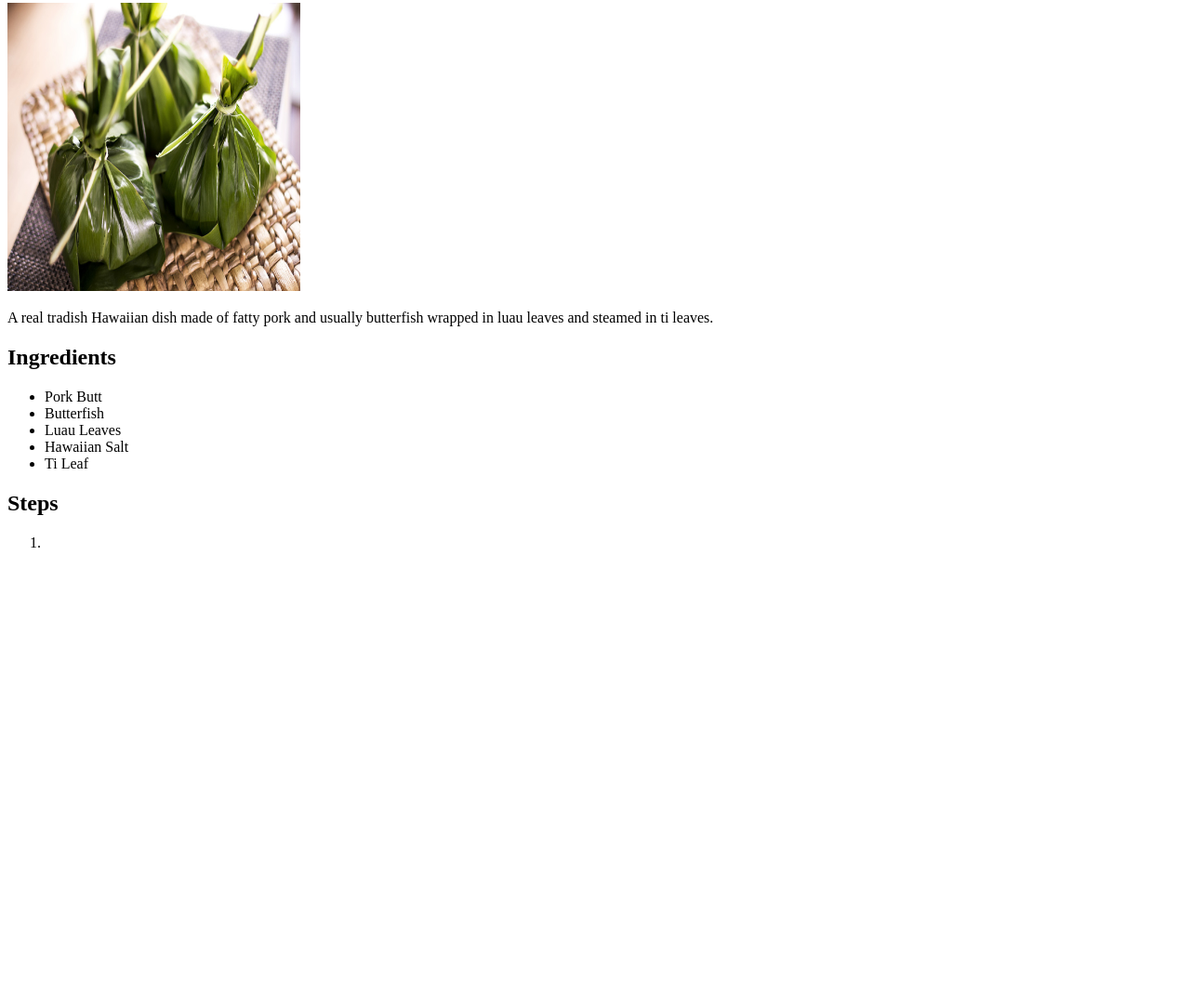
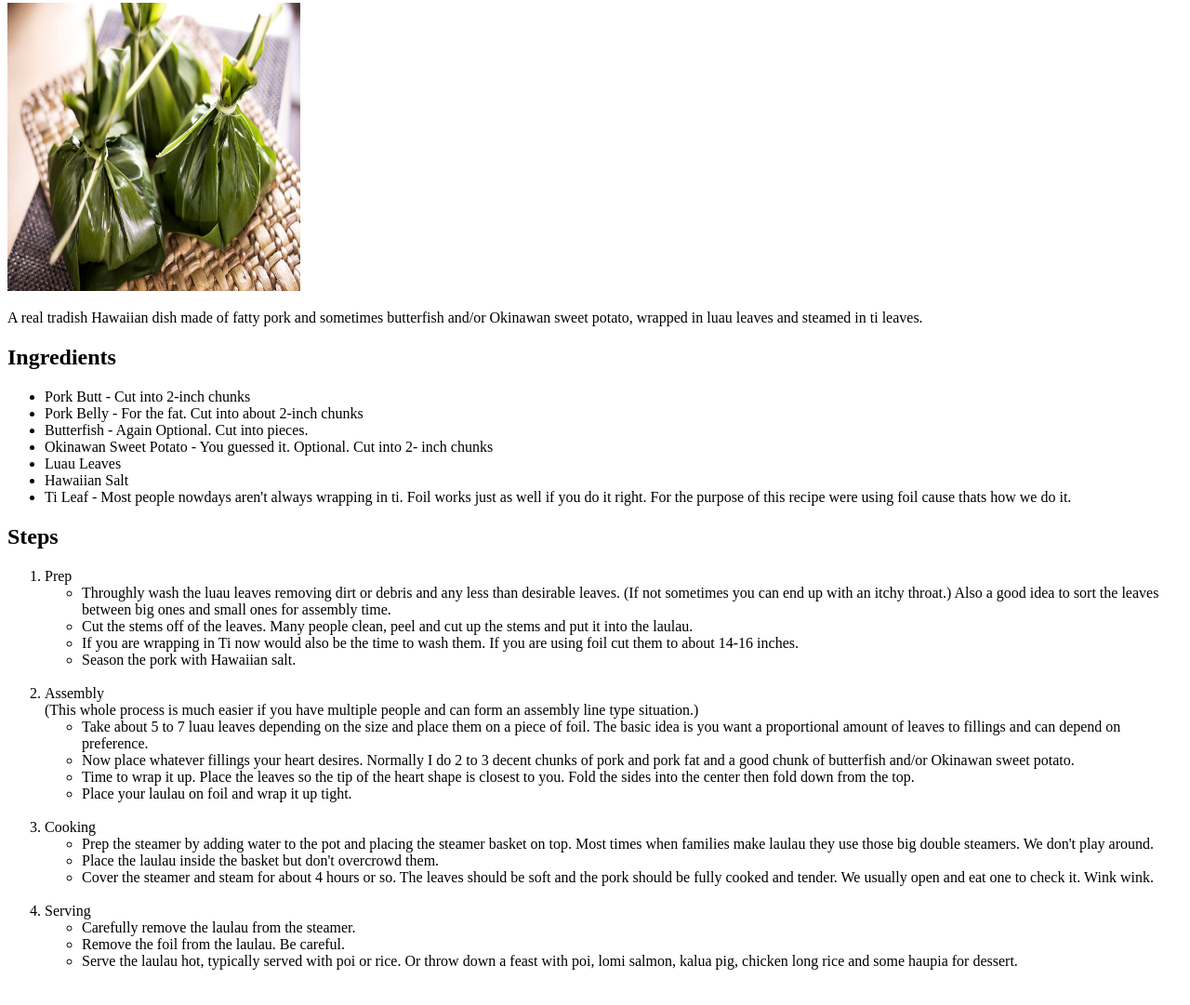
Before and after one commit to makzilla808/odin-recipes, a plain HTML site: page recipes/laulau.html in a window 1280 px wide. Shown: the part 77-1158 px from the top of the page at 93% size. Before the commit the page ends 800 px from the top, so only its background shows below. Drawn offline with Linux system fonts and the light colour scheme.

Commit message:
Completed the laulau page. Started the lomi salmon page. added the lomi link to the index.

```diff
--- a/recipes/laulau.html
+++ b/recipes/laulau.html
@@ -10,21 +10,61 @@
 
     <img src="Laulau.jpg" alt="LauLau" height="310" width="315">
 
-    <p>A real tradish Hawaiian dish made of fatty pork and usually butterfish wrapped in
-        luau leaves and steamed in ti leaves.
+    <p>A real tradish Hawaiian dish made of fatty pork and sometimes butterfish and/or Okinawan sweet potato, wrapped in luau leaves and steamed in ti leaves.
     </p>
+
     <h2>Ingredients</h2>
     <ul>
-        <li>Pork Butt</li>
-        <li>Butterfish</li>
+        <li>Pork Butt - Cut into 2-inch chunks </li>
+        <li>Pork Belly - For the fat. Cut into about 2-inch chunks </li>
+        <li>Butterfish -  Again Optional. Cut into pieces.</li>
+        <li>Okinawan Sweet Potato - You guessed it. Optional. Cut into 2- inch chunks</li>
         <li>Luau Leaves</li>
         <li>Hawaiian Salt</li>
-        <li>Ti Leaf</li>
+        <li>Ti Leaf - Most people nowdays aren't always wrapping in ti. Foil works just as well if you do it right. For the purpose of this recipe were using foil cause thats how we do it.
+        </li>
     </ul>
+
     <h2>Steps</h2>
     <ol>
-        <li></li>
+        <li> Prep
+            <ul>
+               <li>Throughly wash the luau leaves removing dirt or debris and any less than desirable leaves. (If not sometimes you can end up with an itchy throat.) Also a good idea to sort the leaves between big ones and small ones for assembly time.
+
+               </li>
+               <li>Cut the stems off of the leaves. Many people clean, peel and cut up the stems and put it into the laulau.</li>
+               <li>If you are wrapping in Ti now would also be the time to wash them. If you are using foil cut them to about 14-16 inches.</li>
+               <li>Season the pork with Hawaiian salt.</li>
+            </ul>
+        </li>
+        <br>
+        <li>Assembly <br>(This whole process is much easier if you have multiple people and can form an assembly line type situation.)
+            <ul>
+                <li>Take about 5 to 7 luau leaves depending on the size and place them on a piece of foil. The basic idea is you want a proportional amount of leaves to fillings and can depend on preference.
+                </li>
+                <li>Now place whatever fillings your heart desires. Normally I do 2 to 3 decent chunks of pork and pork fat and a good chunk of butterfish and/or Okinawan sweet potato.</li>
+                <li>Time to wrap it up. Place the leaves so the tip of the heart shape is closest to you. Fold the sides into the center then fold down from the top.</li>
+                <li>Place your laulau on foil and wrap it up tight.</li>
+            </ul>
+        </li>
+        <br>
+        <li>Cooking
+            <ul>
+                <li>Prep the steamer by adding water to the pot and placing the steamer basket on top. Most times when families make laulau they use those big double steamers. We don't play around.</li>
+                <li>Place the laulau inside the basket but don't overcrowd them.</li>
+                <li>Cover the steamer and steam for about 4 hours or so. The leaves should be soft and the pork should be fully cooked and tender. We usually open and eat one to check it. Wink wink.</li>
+            </ul>
+        </li>
+        <br>
+        <li>Serving
+            <ul>
+                <li>Carefully remove the laulau from the steamer.</li>
+                <li>Remove the foil from the laulau. Be careful.</li>
+                <li>Serve the laulau hot, typically served with poi or rice. Or throw down a feast with poi, lomi salmon, kalua pig, chicken long rice and some haupia for dessert.</li>
+            </ul>
+        </li>
     </ol>
+  <br>
 
 </body>
 </html>
```
Also changed, not shown: index.html (+1 -0 lines), recipes/lomi-salmon.html (added, +16 -0 lines), recipes/lomi-s.jpg (added).
